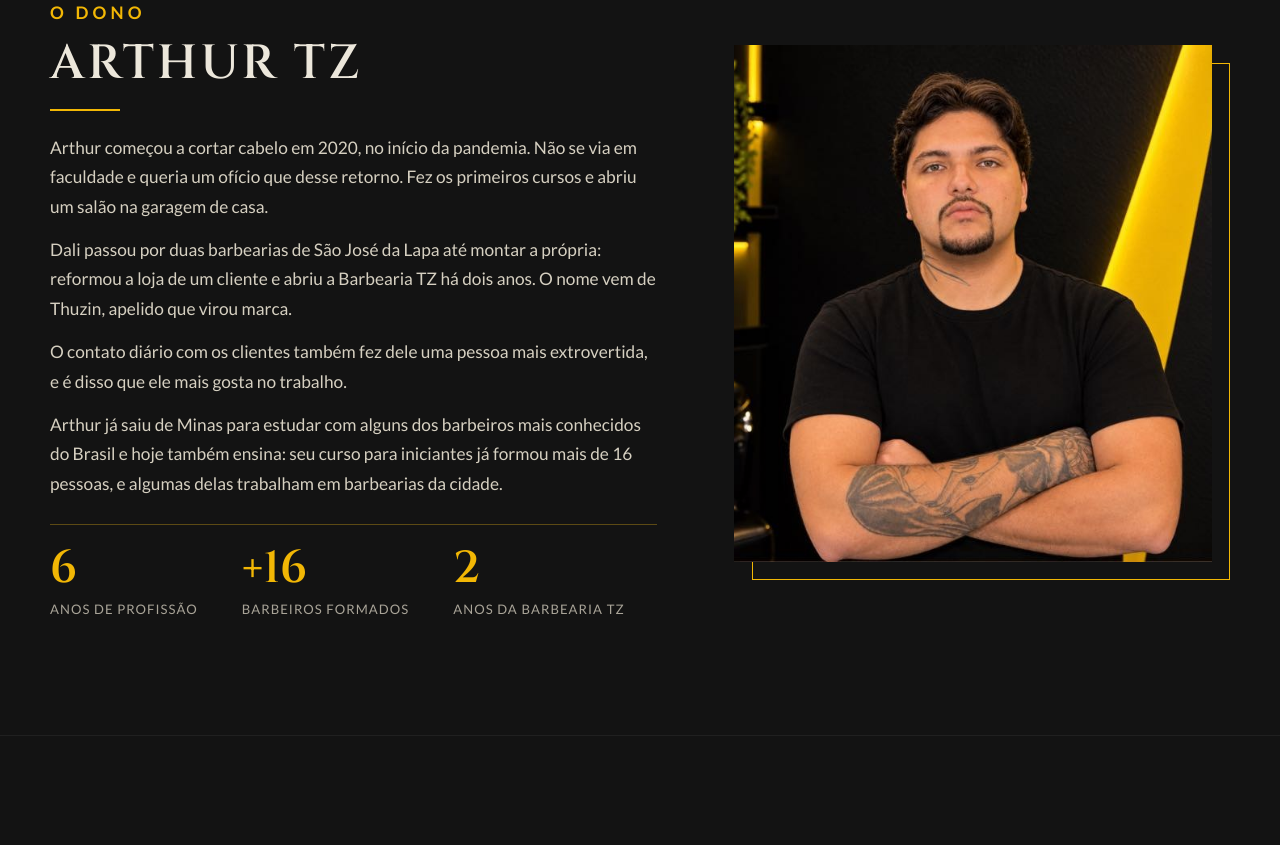
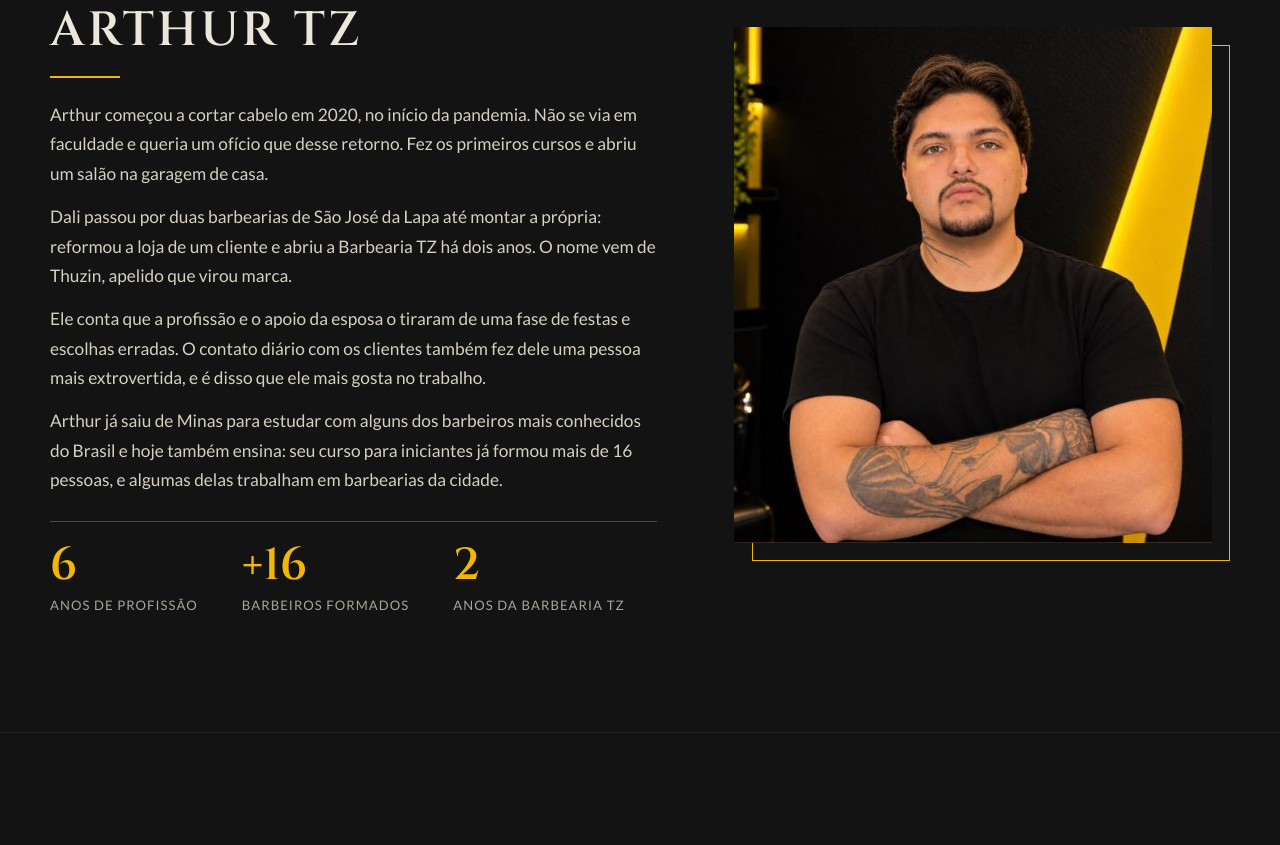
Before and after one commit to xANDE-git/barbearia-tz, a plain HTML site: page 3-clube/index.html in a window 1280 px wide. Shown: the part 1628-2473 px from the top of the page. Drawn offline with Linux system fonts and the light colour scheme.

Commit message:
Remove faixa de protótipo; restaura trecho sobre o Arthur no Clube
Co-Authored-By: Claude Sonnet 5.5 <noreply@anthropic.com>

```diff
--- a/3-clube/index.html
+++ b/3-clube/index.html
@@ -26,7 +26,6 @@
   <symbol id="zap" viewBox="0 0 32 32"><path fill="currentColor" d="M16 3a13 13 0 0 0-11 19.7L3 29l6.5-1.7A13 13 0 1 0 16 3zm0 2.4a10.6 10.6 0 1 1-5.6 19.6l-.4-.2-3.8 1 1-3.7-.3-.4A10.6 10.6 0 0 1 16 5.4zm-4.3 5.5c-.3 0-.7.1-1 .5-.4.4-1.3 1.3-1.3 3.1s1.4 3.6 1.5 3.8c.2.2 2.6 4.1 6.4 5.6 3.2 1.2 3.8 1 4.5.9.7-.1 2.2-.9 2.5-1.8.3-.9.3-1.6.2-1.8-.1-.2-.4-.3-.8-.5l-2.5-1.2c-.3-.1-.6-.2-.9.2l-1.1 1.4c-.2.3-.5.3-.9.1-.4-.2-1.6-.6-3-1.9-1.1-1-1.9-2.3-2.1-2.7-.2-.4 0-.6.2-.8l.6-.7c.2-.2.3-.4.4-.7.1-.3 0-.5 0-.7l-1.1-2.7c-.3-.7-.6-.7-.9-.7z"/></symbol>
 </svg>
 
-<div class="faixa">Protótipo para aprovação. Fotos, textos e serviços ainda não são os finais.</div>
 
 <header class="topo">
   <a class="marca" href="#inicio" aria-label="Barbearia TZ, início">
@@ -96,7 +95,7 @@
       <span class="fio" aria-hidden="true"></span>
       <p>Arthur começou a cortar cabelo em 2020, no início da pandemia. Não se via em faculdade e queria um ofício que desse retorno. Fez os primeiros cursos e abriu um salão na garagem de casa.</p>
       <p>Dali passou por duas barbearias de São José da Lapa até montar a própria: reformou a loja de um cliente e abriu a Barbearia TZ há dois anos. O nome vem de Thuzin, apelido que virou marca.</p>
-      <p>O contato diário com os clientes também fez dele uma pessoa mais extrovertida, e é disso que ele mais gosta no trabalho.</p>
+      <p>Ele conta que a profissão e o apoio da esposa o tiraram de uma fase de festas e escolhas erradas. O contato diário com os clientes também fez dele uma pessoa mais extrovertida, e é disso que ele mais gosta no trabalho.</p>
       <p>Arthur já saiu de Minas para estudar com alguns dos barbeiros mais conhecidos do Brasil e hoje também ensina: seu curso para iniciantes já formou mais de 16 pessoas, e algumas delas trabalham em barbearias da cidade.</p>
       <ul class="sobre-num" aria-label="Números do Arthur">
         <li><b>6</b><span>anos de profissão</span></li>
```
Also changed, not shown: 1-tradicao/index.html (+0 -1 lines), 2-raio/index.html (+0 -1 lines).
